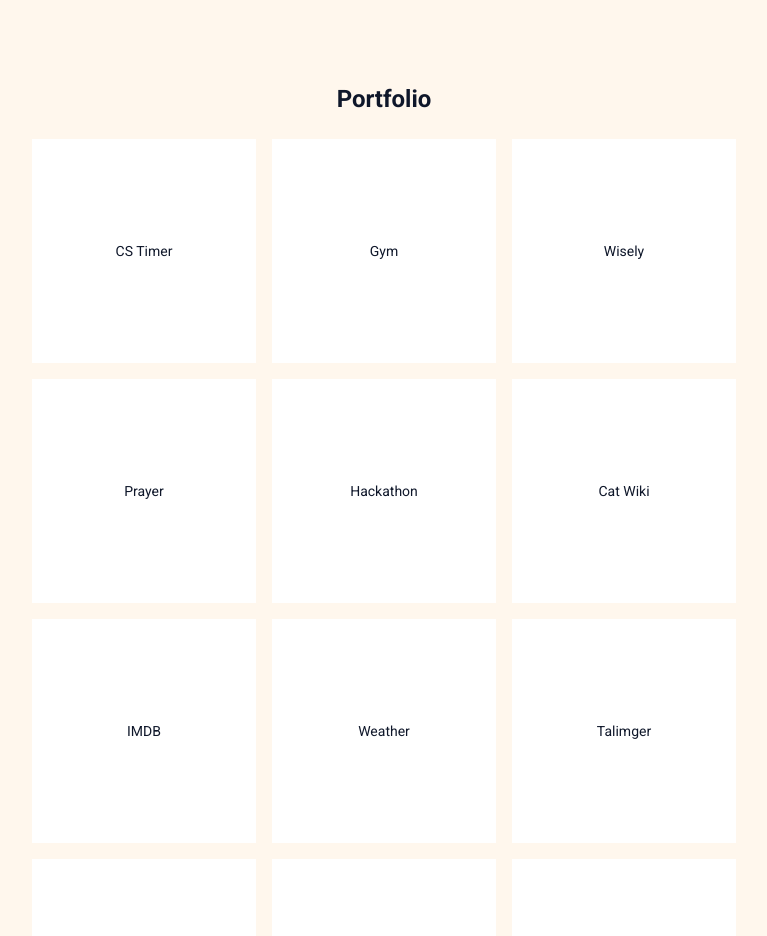
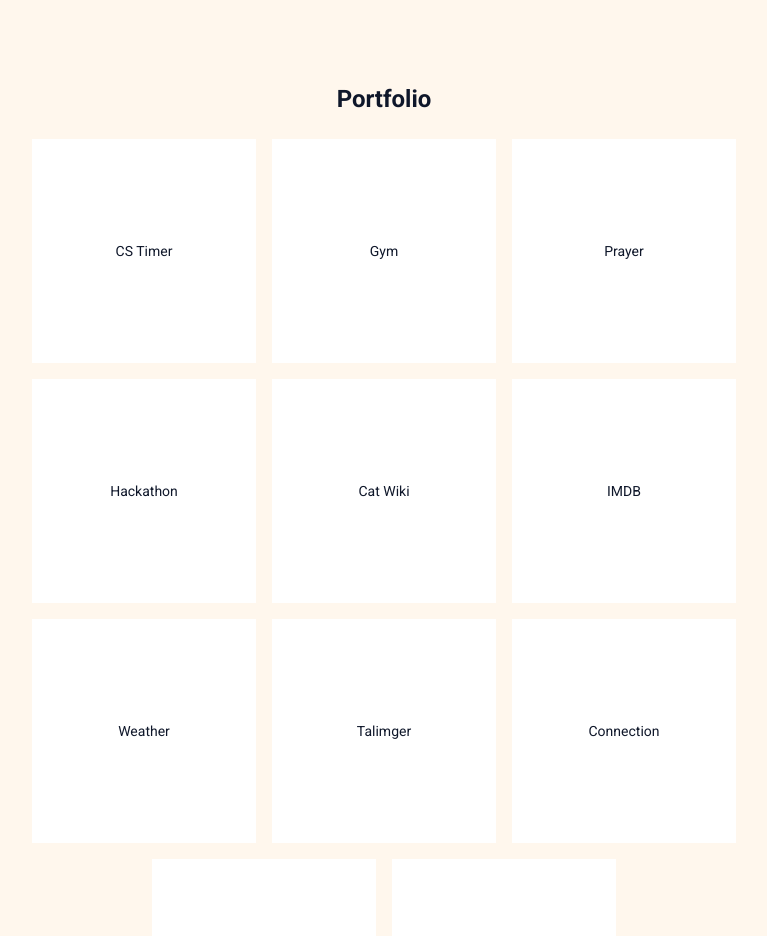
Before and after one commit to oiibar/AibarTolegenov, a React (Create React App) app: page / in a window 1280 px wide. Shown: the part 1640-2576 px from the top of the page, without its empty margins (256-1023 px from the left). Built offline with nearby package versions, Linux system fonts and the light colour scheme.

Commit message:
Update Portfolio.jsx

```diff
--- a/src/sections/Portfolio.jsx
+++ b/src/sections/Portfolio.jsx
@@ -11,10 +11,6 @@
       {
         name: "Gym",
         url: "https://gym-cli.onrender.com/",
-      },
-      {
-        name: "Wisely",
-        url: "https://wisely-vgxa.onrender.com/",
       },
       {
         name: "Prayer",
```
